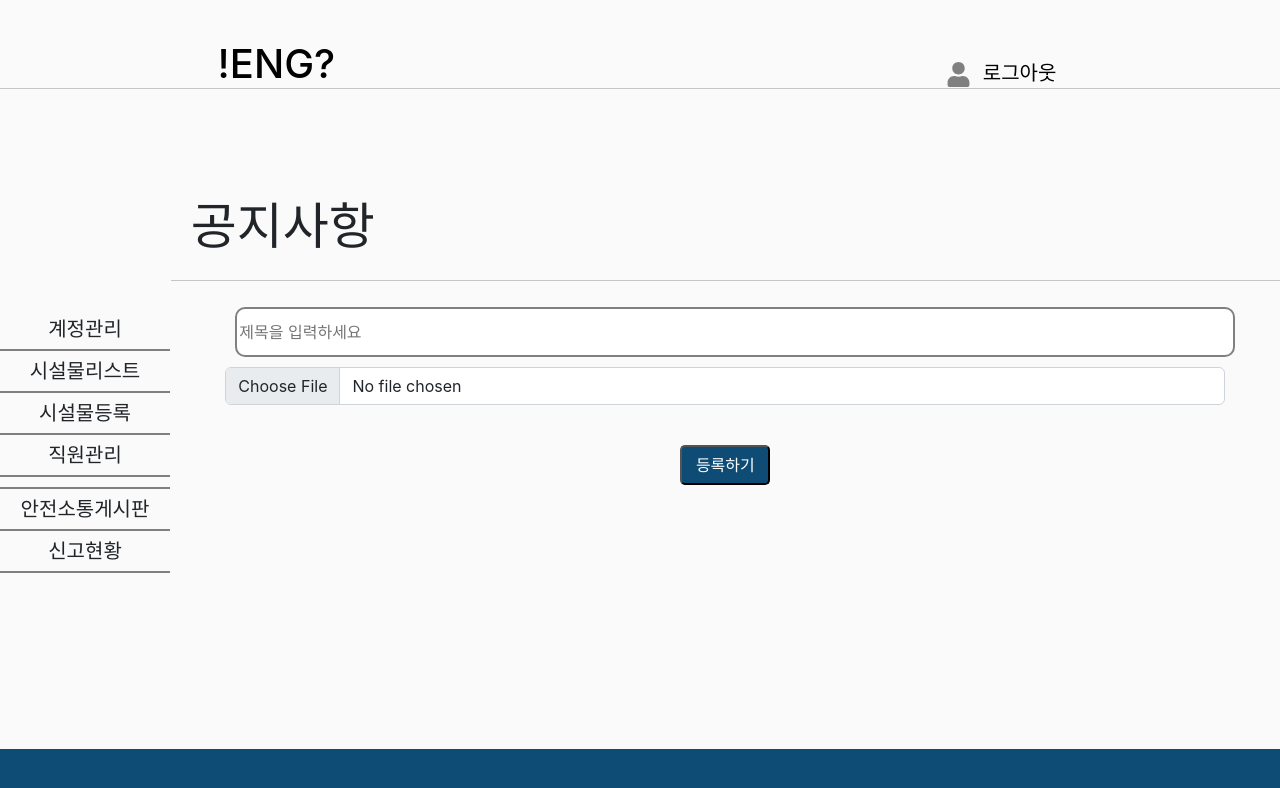
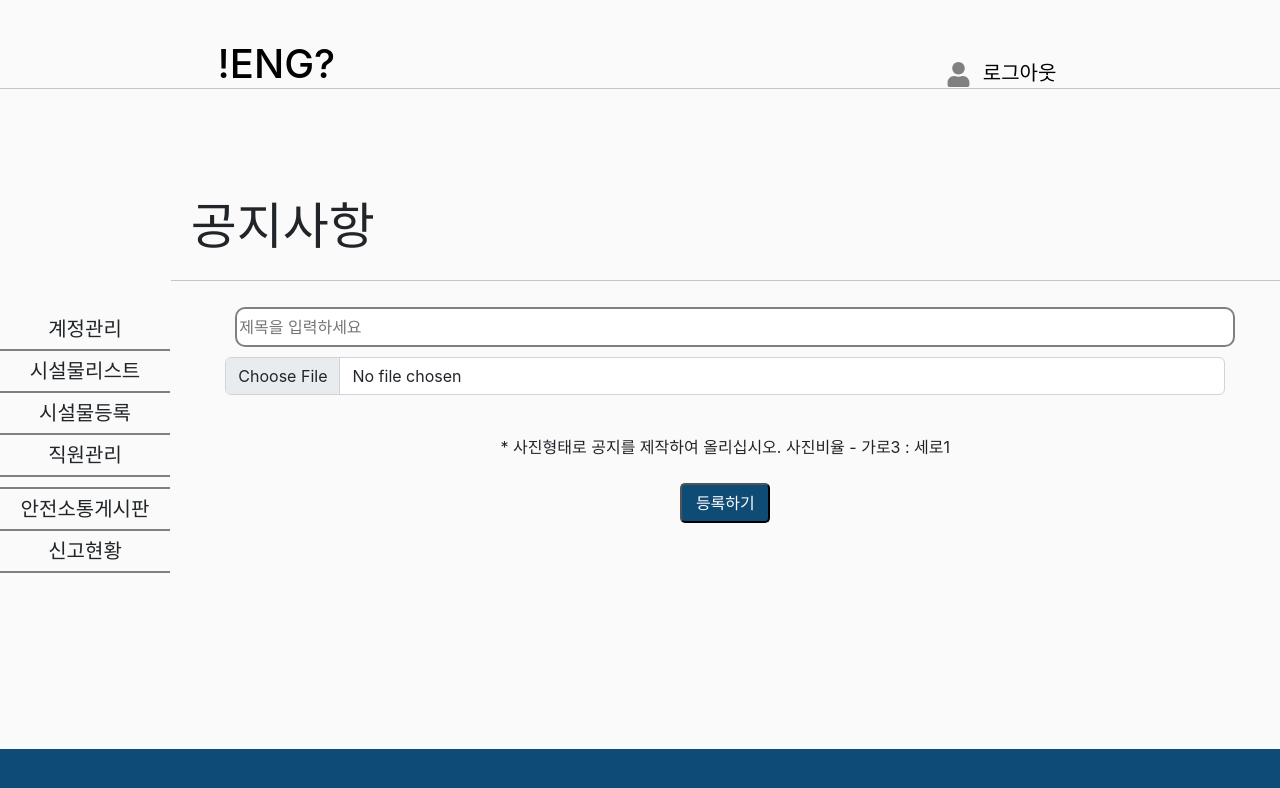
Before and after one commit to 2022OSS-Dev-Competition-ENG-Project/ENG_Web, a React (Create React App) app: page /notice/write in a window 1280 px wide. Shown: the top 788 px of the page. Built offline with nearby package versions, Linux system fonts and the light colour scheme.

Commit message:
[FEAT]코드수정

```diff
--- a/public/index.html
+++ b/public/index.html
@@ -7,7 +7,7 @@
     <meta name="theme-color" content="#000000" />
     <meta
       name="description"
-      content="Web site created using create-react-app"
+      content="EngProject"
     />
     <link
       rel="stylesheet"
--- a/src/Components/Layout/Write.js
+++ b/src/Components/Layout/Write.js
@@ -14,7 +14,7 @@ let Wirte_box = styled.form`
 let Title_input = styled.input`
   width: 100%;
   margin : 10px;
-  height: 50px;
+  height: 40px;
   border: solid 2px grey;
   border-radius: 10px;
 `
@@ -109,6 +109,8 @@ const Write = () =>  {
                  setContent(e.target.value);
               }}></Content_input> */}
       </div> <br></br>
+      <div>* 사진형태로 공지를 제작하여 올리십시오. 사진비율 - 가로3 : 세로1</div>
+      <br></br>
       <Register_button type="button" onClick={SubmitFileData} >등록하기</Register_button>
 
       </Wirte_box>
--- a/src/Pages/Account/ResetPw.js
+++ b/src/Pages/Account/ResetPw.js
@@ -125,6 +125,7 @@ function ResetPw() {
       .catch(error => {
       //서버통신 실패시
         console.log(error.response);
+        alert(error.response.data);
       });
 
 
--- a/src/Pages/Building/Qr.js
+++ b/src/Pages/Building/Qr.js
@@ -82,6 +82,9 @@ function GetData(itemI) {
       console.log(response);
       setData(response.data);
     })
+    .catch(error => {
+      console.log(error);
+    })
   },[]);
 
   const item = (<>
--- a/src/Pages/Main/MainBanner.js
+++ b/src/Pages/Main/MainBanner.js
@@ -287,7 +287,7 @@ function Banner(props) {
                 </Spo>
 
                 <Spo>
-                  <Top><Sub_title><FcScatterPlot size="50"/> AI를 통한 화재 예측</Sub_title><TopButton>UPDATE</TopButton></Top>
+                  <Top><Sub_title><FcScatterPlot size="50"/> AI를 통한 화재 예측</Sub_title><TopButton onClick={()=>{window.location.reload();}}>UPDATE</TopButton></Top>
                   <Sub_licontent>
                       <Today>오늘의 화재 위험도</Today>
                       <Today_content>
--- a/src/Pages/Notice/NoticeList.js
+++ b/src/Pages/Notice/NoticeList.js
@@ -108,7 +108,7 @@ import { FaPen } from "react-icons/fa";
         <TableColumn>
           <StyledNavLink to={`/notice/${item.noticeNum}`} >{item.noticeTitle}</StyledNavLink>
         </TableColumn>
-        <TableColumn>{item.writerNickName}</TableColumn>
+        <TableColumn>{item.writerName}</TableColumn>
         <TableColumn>{item.noticeDate.substring(0,10)}</TableColumn>    {/* 등록일만 보이도록 substring이용 */}
       </TableRow>
     ));
--- a/src/Pages/Report/ReportView.js
+++ b/src/Pages/Report/ReportView.js
@@ -210,7 +210,7 @@ function GetData(itemI) {
               <Title><h2>{data.reportTitle}</h2> </Title>                                         {/* 신고글 제목 불러옴 */}
               <Info><Date>등록일 : {data.reportDate}  신고종류: {data.reportType}</Date></Info>   {/* 신고 등록일, 종류을 불러옴 */}
               <Post><Text>{data.reportText}</Text>
-                {/* <Img_box><Img src={arr[0]}></Img><Img src={arr[1]}></Img><Img src={arr[2]}></Img></Img_box> */}
+                {/* <Img_box><Img src={arr[0]} alt="이미지없음"></Img><Img src={arr[1]}  alt="이미지없음"></Img><Img src={arr[2]}  alt="이미지없음"></Img></Img_box> */}
               </Post></Content_box>  {/* 신고 사진 불러옴*/}
           </Box2>
         </Body>
```
